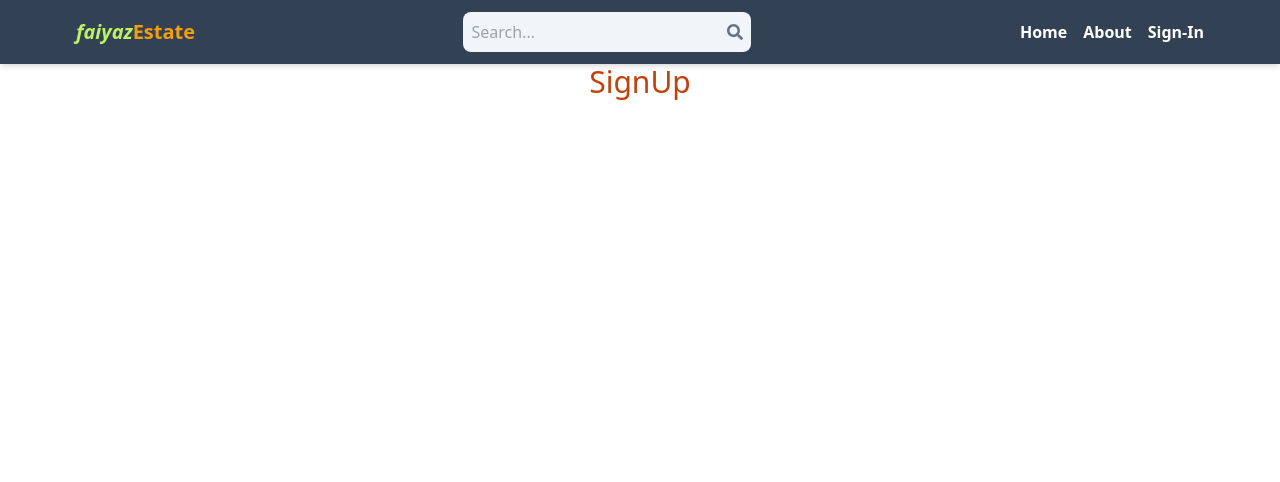
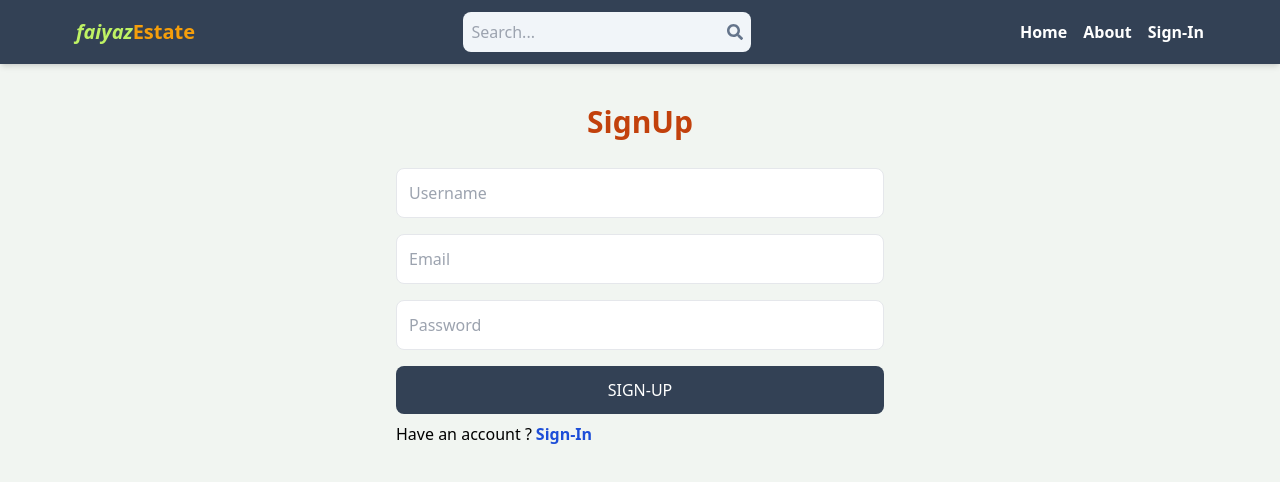
Before and after one commit to SMGhulam29091993/faiyazEstate, a React (Create React App) app: page /sign-up in a window 1280 px wide. Shown: the top 482 px of the page. Built offline with nearby package versions, Linux system fonts and the light colour scheme.

Commit message:
created the sign-up page UI

```diff
--- a/src/index.css
+++ b/src/index.css
@@ -1,3 +1,7 @@
 @tailwind base;
 @tailwind components;
 @tailwind utilities;
+
+body{
+    background-color: rgb(241,245,241);
+}
--- a/src/pages/Home.js
+++ b/src/pages/Home.js
@@ -1,16 +1,27 @@
-import React, { useEffect } from 'react';
+import React, { useEffect, useState } from 'react';
 import axios from "axios";
 
 export const HomePage = ()=>{
-    useEffect(()=>{
-        const res = axios.get("http://localhost:8000/api/v1/test");
-        console.log(res.data);
-    },[])
+    const [responseData, setResponseData] = useState(null);
+
+  useEffect(() => {
+    const fetchData = async () => {
+      try {
+        const res = await axios.get('http://localhost:8000/api/v1/user/test');
+        setResponseData(res.data);
+      } catch (error) {
+        console.error('Error fetching data:', error);
+      }
+    };
+
+    fetchData();
+  }, []);
     return (
         <>
             <h1 className='text-3xl text-center  text-orange-700'>
                 HomePage
             </h1>
+            <p>{responseData && responseData.message ? JSON.stringify(responseData.message) : ""}</p>
 
         </>
     )
--- a/src/pages/SignUp.js
+++ b/src/pages/SignUp.js
@@ -1,11 +1,33 @@
-import React from 'react';
+import React, { useState } from 'react';
+import axios from 'axios';
+import {Link} from "react-router-dom";
 
 export const SignUp = ()=>{
+
+    const handleRegister = async (e)=>{
+       e.preventDefault();
+    }
+
+
     return (
         <>
-            <h1 className='text-3xl text-center text-orange-700'>
-                SignUp
-            </h1>
+            <div className='p-3 max-w-lg mx-auto'>
+                <h1 className='text-3xl text-center font-semibold text-orange-700 my-7'>
+                    SignUp
+                </h1>
+                <form onSubmit={handleRegister} className='flex flex-col gap-4'>
+                    <input type="text" placeholder='Username' className='border rounded-lg p-3' id='username'/>
+                    <input type="email" placeholder='Email' className='border rounded-lg p-3' id='email'/>
+                    <input type="password" placeholder='Password' className='border rounded-lg p-3' id='password'/>
+                    <button type="submit"
+                        className='bg-slate-700 p-3 text-white rounded-lg uppercase hover:opacity-90 disabled:opacity-70'>Sign-Up</button>
+                </form>
+                <div className='flex gap-1 mt-2'>
+                    <p>Have an account ?</p>
+                    <Link to="/sign-in" ><span className='text-blue-700 font-semibold'>Sign-In</span></Link>
+                </div>
+            </div>
+
         </>
     )
 }
```
